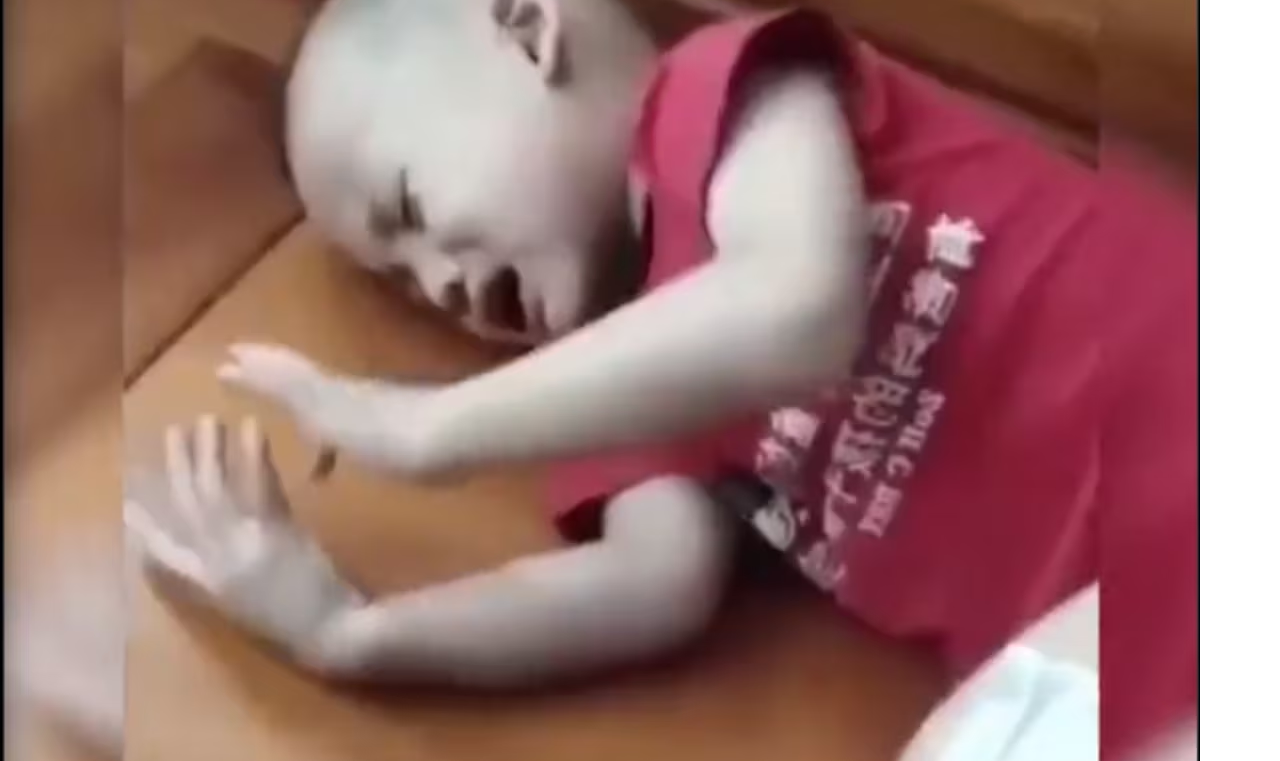
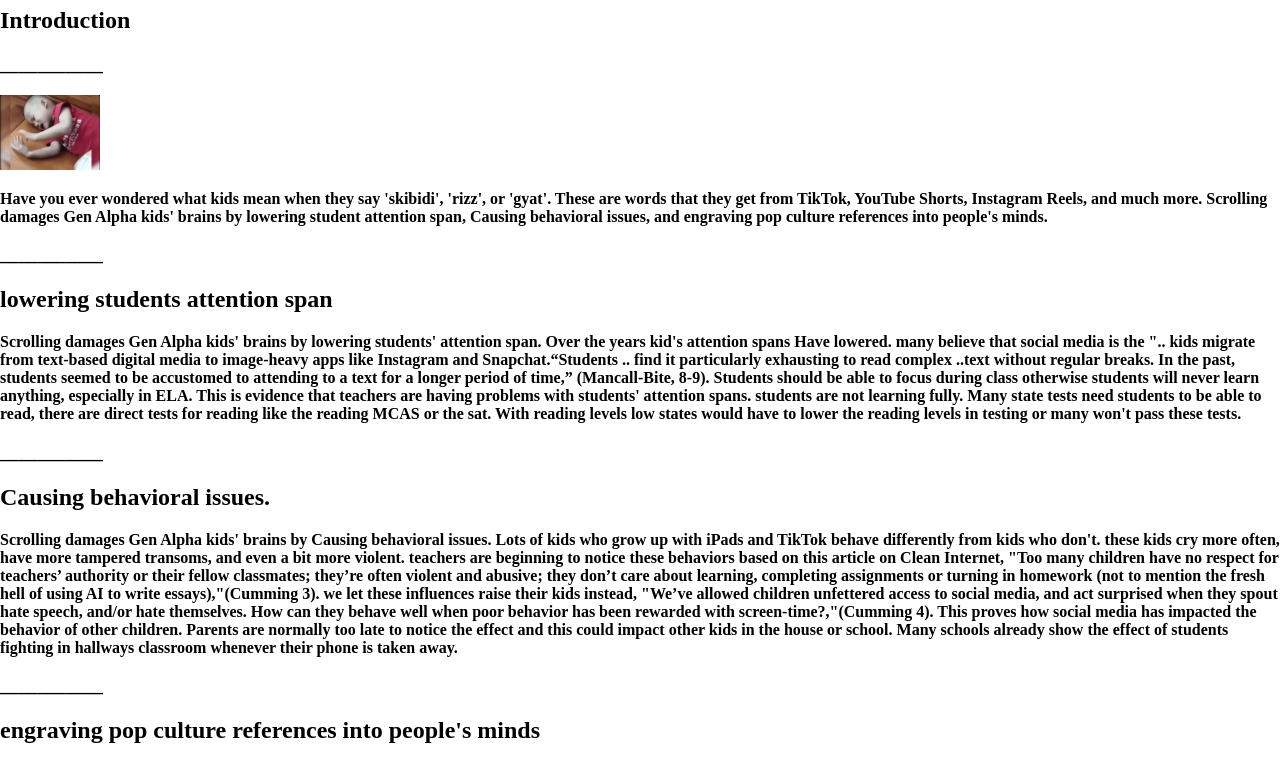
Before and after one commit to RomainsWorkshop/WorkShop, a website built with Parcel: page index.html in a window 1280 px wide. Shown: the part 73-834 px from the top of the page. Built offline with nearby package versions, Linux system fonts and the light colour scheme.

Commit message:
dswfopbhw0e9ofuiweo foenf opl jefop paqe][     fkiadf     p[oadjfop ia     [pdf     [opadfhoia f[jaokf oiapkd jfp[         adifo\i dp[             fi sd[                 pfk                 [psdf o                 [dsk fpo             ]         ]     ]]] ]

```diff
--- a/index.html
+++ b/index.html
@@ -12,10 +12,10 @@
 </head></header>
 <body>
     <script src="BackGround.js" type="module"></script>
-    <img src="kid-scrolling-videos.png">
     <h1>how does scrolling damage Gen alpha kids' brains</h1>
     <h2>Introduction</h2>
     <h3>___________</h3>
+    <img src="kid-scrolling-videos.png" width="100" style="align-items: center">
     <p>	Have you ever wondered what kids mean when they say 'skibidi', 'rizz', or 'gyat'. These are words that they get from TikTok, YouTube Shorts, Instagram Reels, and much more. Scrolling damages Gen Alpha kids' brains by lowering student attention span, Causing behavioral issues, and engraving pop culture references into people's minds.</p>
     <h3>___________</h3>
     <h2>lowering students attention span</h2>
```
